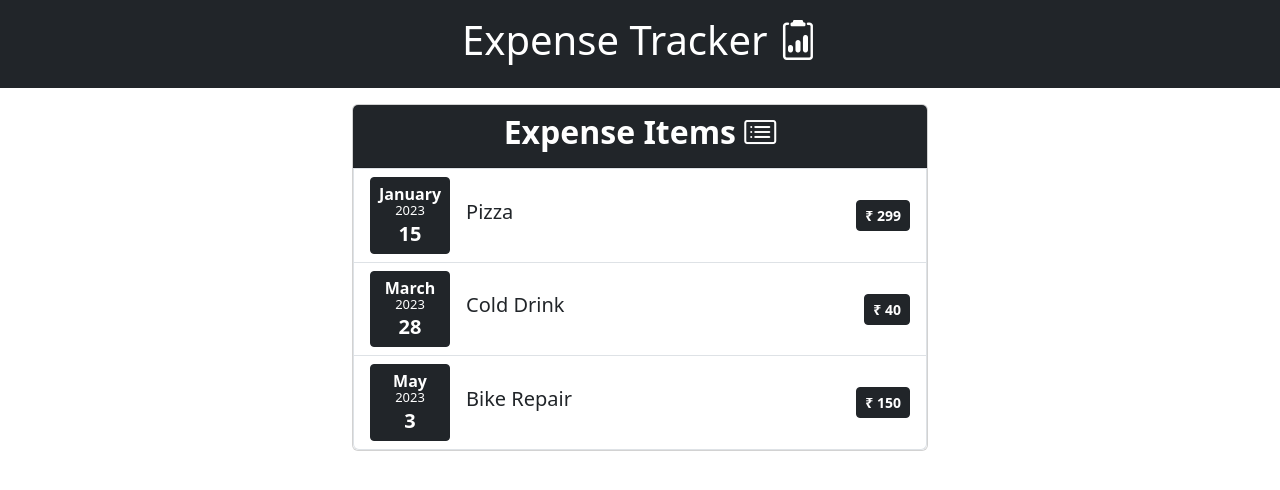
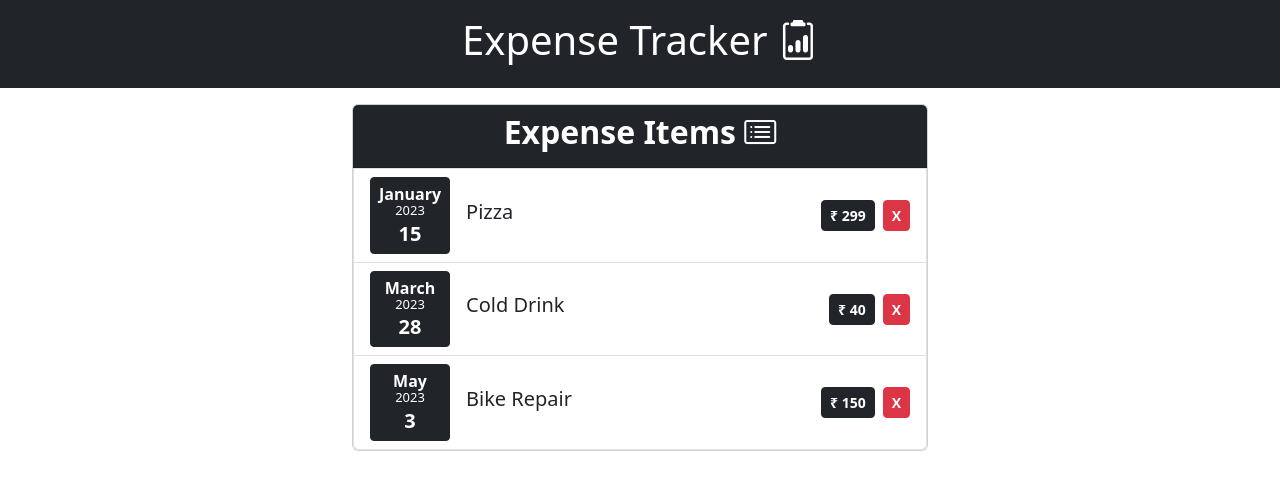
Before and after one commit to tvicky7x/Expense-Tracker-with-React, a React (Create React App) app: page / in a window 1280 px wide. Shown: the top 490 px of the page. Built offline with nearby package versions, Linux system fonts and the light colour scheme.

Commit message:
delete button added but not functional.

```diff
--- a/src/Component/ListItem.js
+++ b/src/Component/ListItem.js
@@ -2,6 +2,9 @@ import DateTab from "./DateTab";
 
 function ListItem(props) {
   const classes = "list-group-item " + props.className;
+  function clickHandler() {
+    console.log("Delete!!!");
+  }
   return (
     <li className={classes}>
       <DateTab date={props.data.expenseDate}></DateTab>
@@ -11,6 +14,12 @@ function ListItem(props) {
       <button className="btn btn-sm btn-dark fw-semibold align-self-center button">
         ₹ {props.data.expenseAmount}
       </button>
+      <button
+        className="btn align-self-center btn-sm btn-danger fw-semibold ms-2"
+        onClick={clickHandler}
+      >
+        X
+      </button>
     </li>
   );
 }
```
